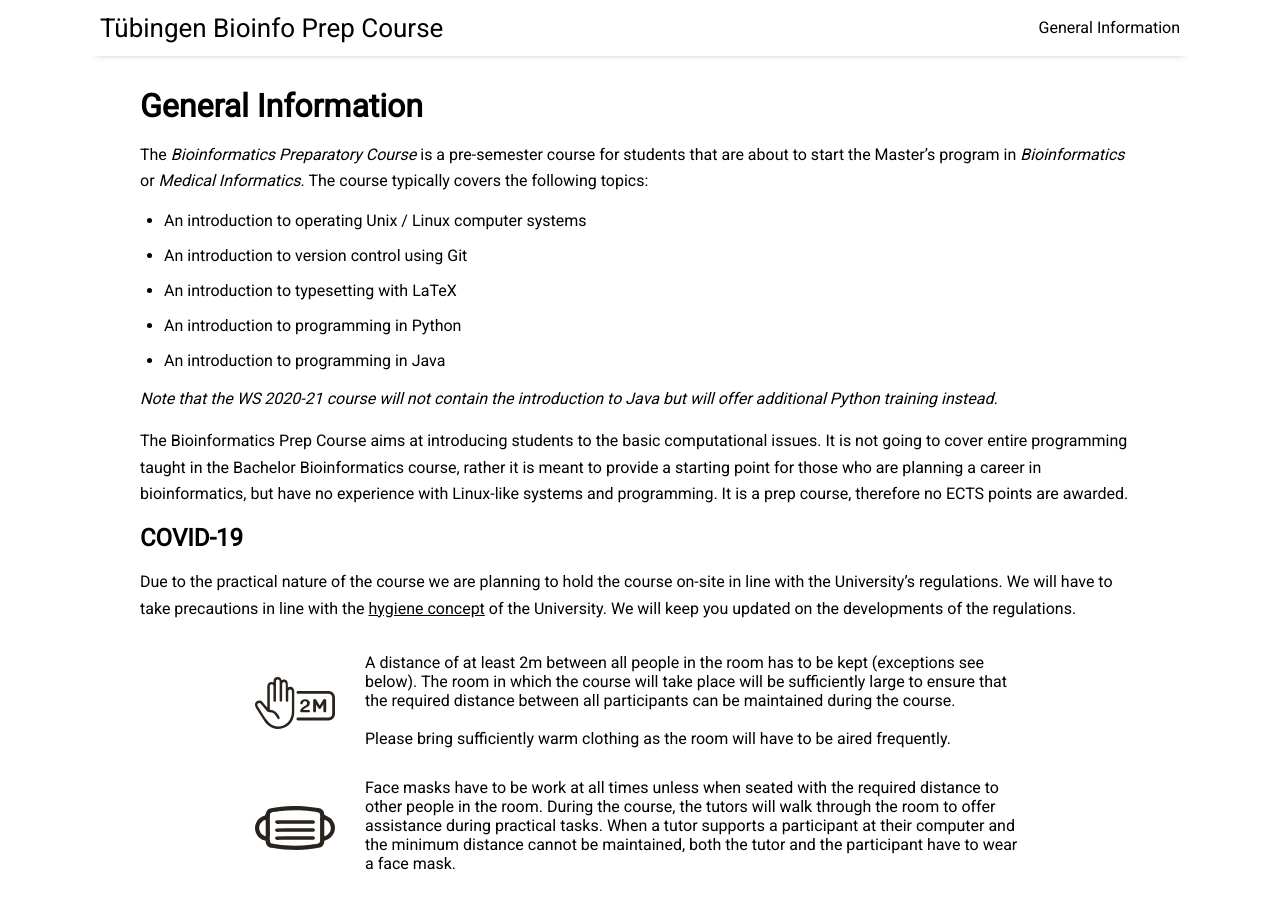
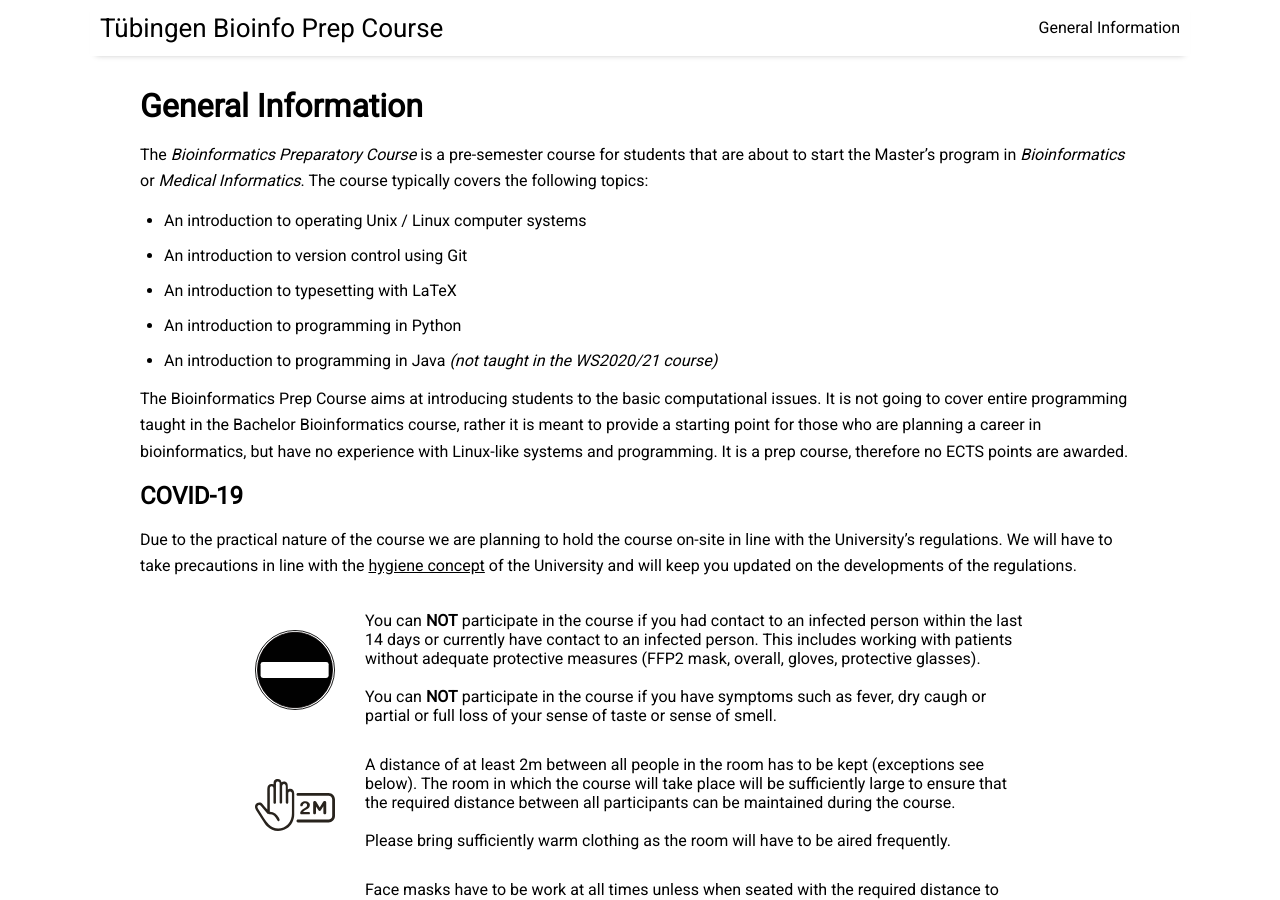
Before and after one commit to BioInfPrep/bioinfprep.github.io, a Jekyll site: the page built from _posts/0900-01-01-general-information.md, in a window 1280 px wide and 900 px high. Built offline with Jekyll 4.4.1, drawn with Linux system fonts in a browser that asks for light colours; nearby versions of some CDN libraries.

Commit message:
Add info about contact with infected people or own symptoms

```diff
--- a/_posts/0900-01-01-general-information.md
+++ b/_posts/0900-01-01-general-information.md
@@ -15,10 +15,7 @@ Informatics*. The course typically covers the following topics:
 - An introduction to version control using Git
 - An introduction to typesetting with LaTeX
 - An introduction to programming in Python
-- An introduction to programming in Java
-
-*Note that the WS 2020-21 course will not contain the introduction to Java but
-will offer additional Python training instead.*
+- An introduction to programming in Java *(not taught in the WS2020/21 course)*
 
 The Bioinformatics Prep Course aims at introducing students to the basic
 computational issues. It is not going to cover entire programming taught in the
@@ -33,9 +30,19 @@ Due to the practical nature of the course we are planning to hold the course
 on-site in line with the University's regulations.  We will have to take
 precautions in line with the [hygiene
 concept](https://uni-tuebingen.de/universitaet/infos-zum-coronavirus/) of the
-University. We will keep you updated on the developments of the regulations.
+University and will keep you updated on the developments of the regulations.
 
 <table style="border-collapse: collapse; border:none; max-width:800px; margin:auto">
+<tr><td style="border:none"><img style="width:80px;" src="/assets/img/stop.svg"/></td><td style="border:none">
+You can <b>NOT</b> participate in the course if you had contact to an infected
+person within the last 14 days or currently have contact to an infected person.
+This includes working with patients without adequate protective measures (FFP2
+mask, overall, gloves, protective glasses).<br/><br/>
+
+You can <b>NOT</b> participate in the course if you have symptoms such as
+fever, dry caugh or partial or full loss of your sense of taste or sense of
+smell.
+</td></tr>
 <tr><td style="border:none"><img style="width:80px;" src="/assets/img/distance.svg"/></td><td style="border:none">
 A distance of at least 2m between all people in the room has to be kept
 (exceptions see below). The room in which the course will take place will be
```
Also changed, not shown: assets/img/stop.svg (added).
